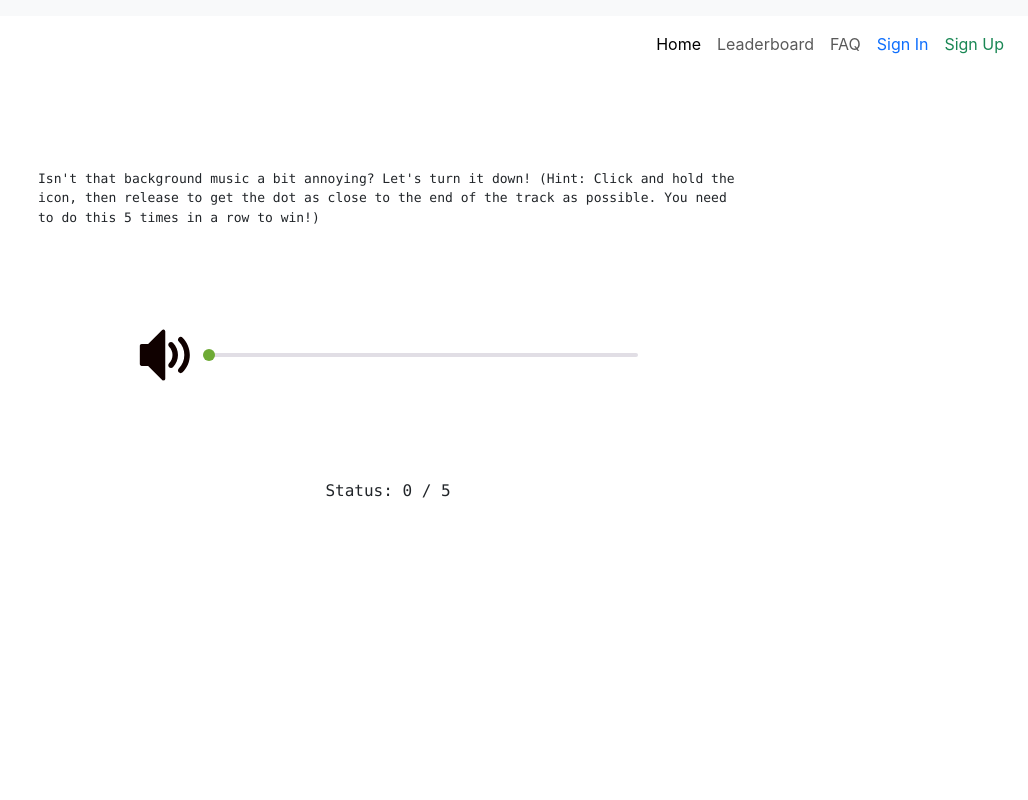
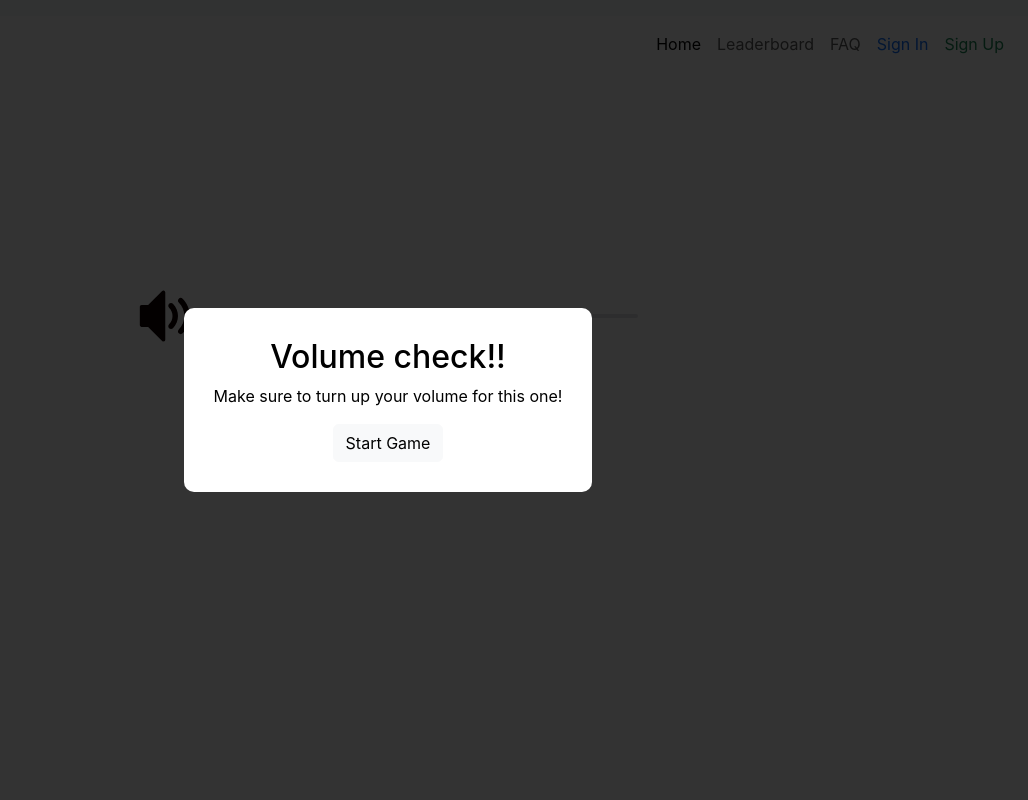
Before and after one commit to A5troGaze/CITS3403_Group_Project, a Flask app: page /volume_game in a window 1280 px wide. Shown: the whole page, without its empty margins (252-1280 px from the left). Run offline with Flask 3, Linux system fonts and the light colour scheme; some libraries are stand-ins or nearby versions.

Commit message:
popup and release sound added

```diff
--- a/flaskr/static/js/volume_game.js
+++ b/flaskr/static/js/volume_game.js
@@ -54,6 +54,15 @@ class VolumeSlider {
     // release and fire based on charge
     release(charge) {
         this._charging = false;
+
+        const releaseSound = document.getElementById("release-sound");
+        releaseSound.pause();
+        releaseSound.currentTime = 0;
+
+        setTimeout(() => {
+            releaseSound.play();
+        }, 10);
+
         this.indicator.classList.remove("drop");
         this.indicator.style.opacity = "1";
         requestAnimationFrame(() => {
@@ -205,6 +214,8 @@ class VolumeSlider {
         winSound.pause();
         winSound.currentTime = 0;
 
+        winSound.volume = 0.4;
+
         setTimeout(() => {
             winSound.play();
         }, 10);
@@ -212,19 +223,24 @@ class VolumeSlider {
 }
 
 window.addEventListener('load', () => {
+    const popup = document.getElementById("volume-popup");
+    const startBtn = document.getElementById("start-button");
+
     const bgSound = document.getElementById("background-sound");
     const bgSound2 = document.getElementById("background-sound-2");
 
-    bgSound.volume = 1;
-    bgSound2.volume = 0.4;
+    bgSound.pause();
+    bgSound2.pause();
 
-    bgSound.play().catch(() => {
-        document.addEventListener("click", () => {
-            bgSound.play();
-            bgSound2.play();
-        }, { once: true });
+    startBtn.addEventListener("click", () => {
+        popup.style.display = "none";
+
+        bgSound.volume = 1;
+        bgSound2.volume = 0.4;
+
+        bgSound.play();
+        bgSound2.play();
     });
-    bgSound2.play().catch(() => { });
 
     new VolumeSlider();
 });
--- a/flaskr/templates/volume_game.html
+++ b/flaskr/templates/volume_game.html
@@ -16,14 +16,18 @@
 
     {% include 'components/navbar.html' %}
 
+    <div id="volume-popup"
+        style="position: fixed; display: flex; flex-direction: column; align-items: center; justify-content: center; top: 0; left: 0; width: 100%; height: 100%; background-color: rgba(0, 0, 0, 0.8); z-index: 99999; pointer-events: auto;">
+        <div
+            style="background-color: white; color: black; padding: 30px; border-radius: 10px; text-align: center; pointer-events: auto;">
+            <h2>Volume check!!</h2>
+            <p>Make sure to turn up your volume for this one!</p>
+            <button type="button" id="start-button" class="btn btn-light hover-btn">Start Game</button>
+        </div>
+    </div>
 
     <div class="container-fluid"
         style="display: flex; flex-direction: column; align-items: center; justify-content: center; height: 80vh;">
-        <div id="game-text"
-            style="max-width: 700px; margin-bottom: 20px; font-family: 'Consolas', monospace; font-size: small;">
-            Isn't that background music a bit annoying? Let's turn it down! (Hint: Click and hold the icon, then release
-            to get the dot as close to the end of the track as possible. You need to do this 5 times in a row to win!)
-        </div>
         <div id="volume-slider">
             <svg id="volume-icon" class="volume-icon" viewBox="-1 0 33 32">
                 <defs>
@@ -57,11 +61,15 @@
 
         </div>
 
+
         <audio id="background-sound" src="{{ url_for('static', filename='audio/mii-channel-music.mp3') }}"
             preload="auto" loop></audio>
 
         <audio id="background-sound-2" src="{{ url_for('static', filename='audio/iphone-alarm-radar.mp3') }}"
             loop></audio>
+
+        <audio id="release-sound" src="{{ url_for('static', filename='audio/luigi-here-we-go.mp3') }}"></audio>
+
         <audio id="miss-sound" src="{{ url_for('static', filename='audio/death_E1a7HAQ.mp3') }}"></audio>
 
         <audio id="win-sound" src="{{ url_for('static', filename='audio/mario-kart-wii-first-place.mp3') }}"></audio>
```
Also changed, not shown: 1 other file.
